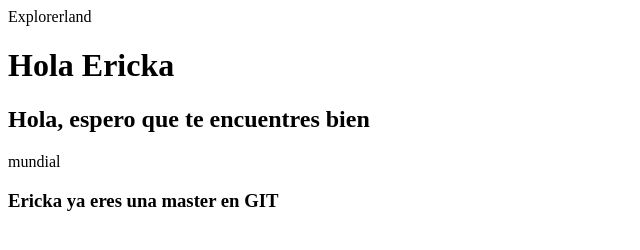
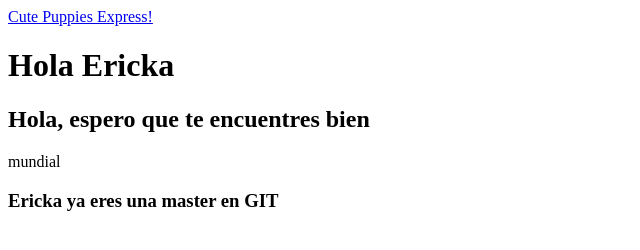
Before and after one commit to DelacruzYael/explorerland, a plain HTML site: page html/index.html in a window 1280 px wide. Shown: the whole page, without its empty margins (0-640 px from the left). Drawn offline with Linux system fonts and the light colour scheme.

Commit message:
Subi cambios de prueba

```diff
--- a/html/index.html
+++ b/html/index.html
@@ -7,7 +7,9 @@
     <title>explorerland</title>
 </head>
 <body>
-    <header>Explorerland </header>
+    <header>
+        <a class="logo" href="C:\xampp\htdocs\Workspace\explorerland\img\banner1.png">Cute Puppies Express!</a>
+    </header>
     <h1>Hola Ericka</h1>
     <h2>Hola, espero que te encuentres bien</h2>
     <a> mundial</a>
```
Also changed, not shown: img/banner1.jpeg (added).
